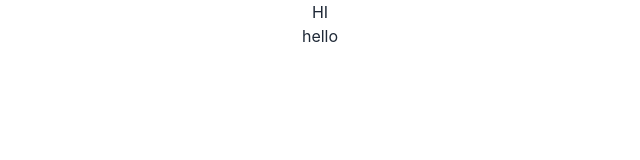
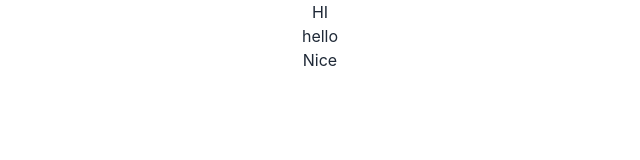
Before and after one commit to SaifullaJubair/Edmy-Learning-platform, a React (Create React App) app: page / in a window 1280 px wide. Shown: the top 160 px of the page, without its empty margins (320-960 px from the left). Built offline with nearby package versions, Linux system fonts and the light colour scheme.

Commit message:
firebase deploy.build folder create

```diff
--- a/src/App.js
+++ b/src/App.js
@@ -6,6 +6,7 @@ function App() {
     <div className="App">
       <h1>HI</h1>
       <h3>hello</h3>
+      <h1>Nice</h1>
     </div>
   );
 }
```
Also changed, not shown: firebase.json (added), 1 other file (tests, documents, lock files or other folders).
